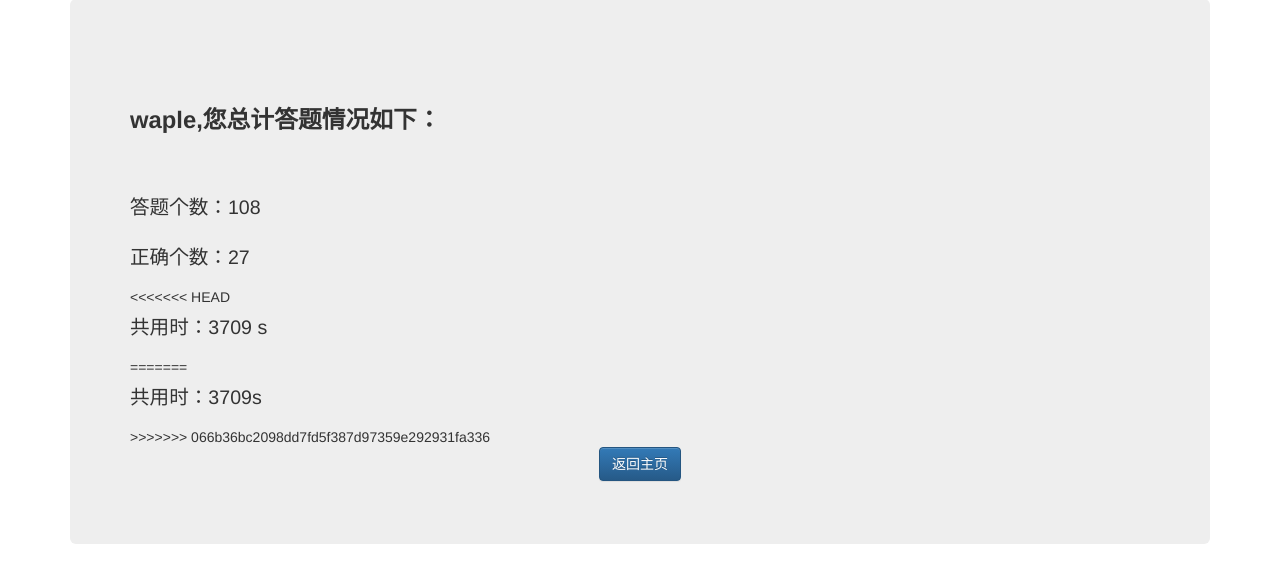
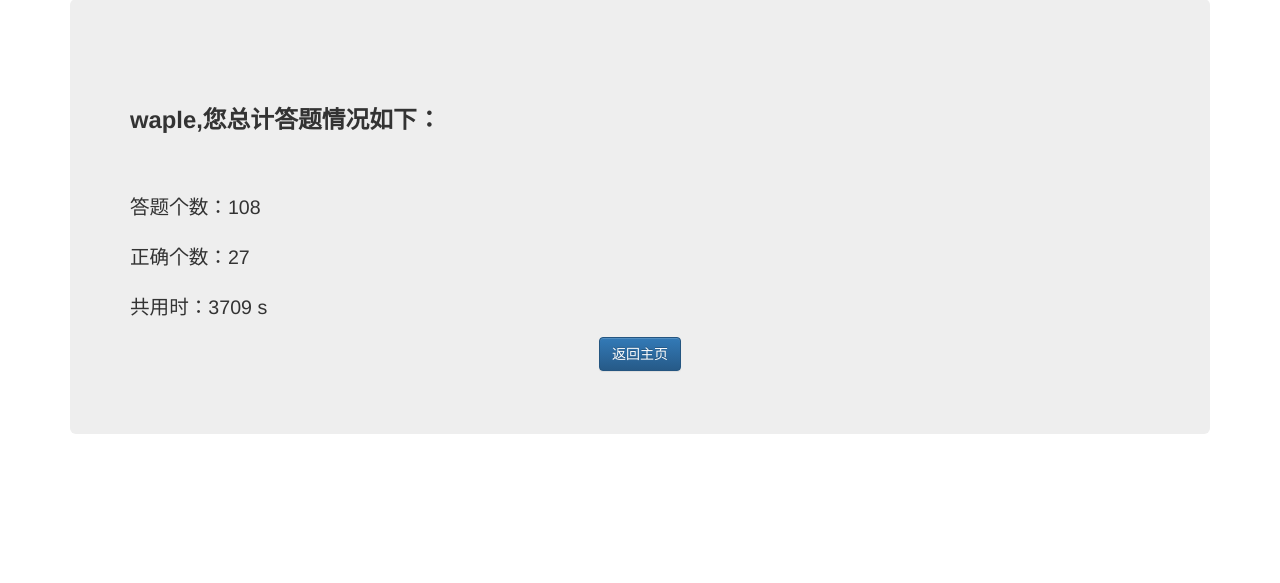
Before and after one commit to wapleeeeee/webEquation, a Flask app: page /hisScore in a window 1280 px wide. Shown: the part 73-656 px from the top of the page. Run offline with Flask 2, Linux system fonts and the light colour scheme; a user stored in the database is signed in; data comes from the database, SQL or seed files in the repository; both versions use the stored data as it was after the commit; some libraries are stand-ins or nearby versions.

Commit message:
fix bugs

```diff
--- a/app/run.py
+++ /dev/null
@@ -1,3 +0,0 @@
-from app import app
-
-app.run(host = '0.0.0.0',port = 5000, debug = True)
--- a/app/templates/hisScore.html
+++ b/app/templates/hisScore.html
@@ -6,11 +6,7 @@
         <div class="start"><h4 class="title">{{user}},{{ _("您总计答题情况如下：") }}</h4></div>
         <div class="content"><h4 class="haveAns">{{ _("答题个数：") }}{{count}}</h4></div>
         <div class="content"><h4 class="haveAns">{{ _("正确个数：") }}{{correct}}</h4></div>
-<<<<<<< HEAD
         <div class="content"><h4 class="haveAns">{{ _("共用时：") }}{{takeTime}} s</h4></div>
-=======
-        <div class="content"><h4 class="haveAns">{{ _("共用时：") }}{{takeTime}}s</h4></div>
->>>>>>> 066b36bc2098dd7fd5f387d97359e292931fa336
         <p class="text-center"><a href="{{ url_for('index' )}}"> <input type="button" class="btn btn-primary" value="{{_('返回主页')}}" ></a></p>
       </div>
     </div>
--- a/run.py
+++ b/run.py
@@ -1,3 +1,3 @@
 from app import app
 
-app.run(host ='0.0.0.0',debug = True)
+app.run(host ='0.0.0.0',port = 8080,debug = True)
```
Also changed, not shown: app.db.
